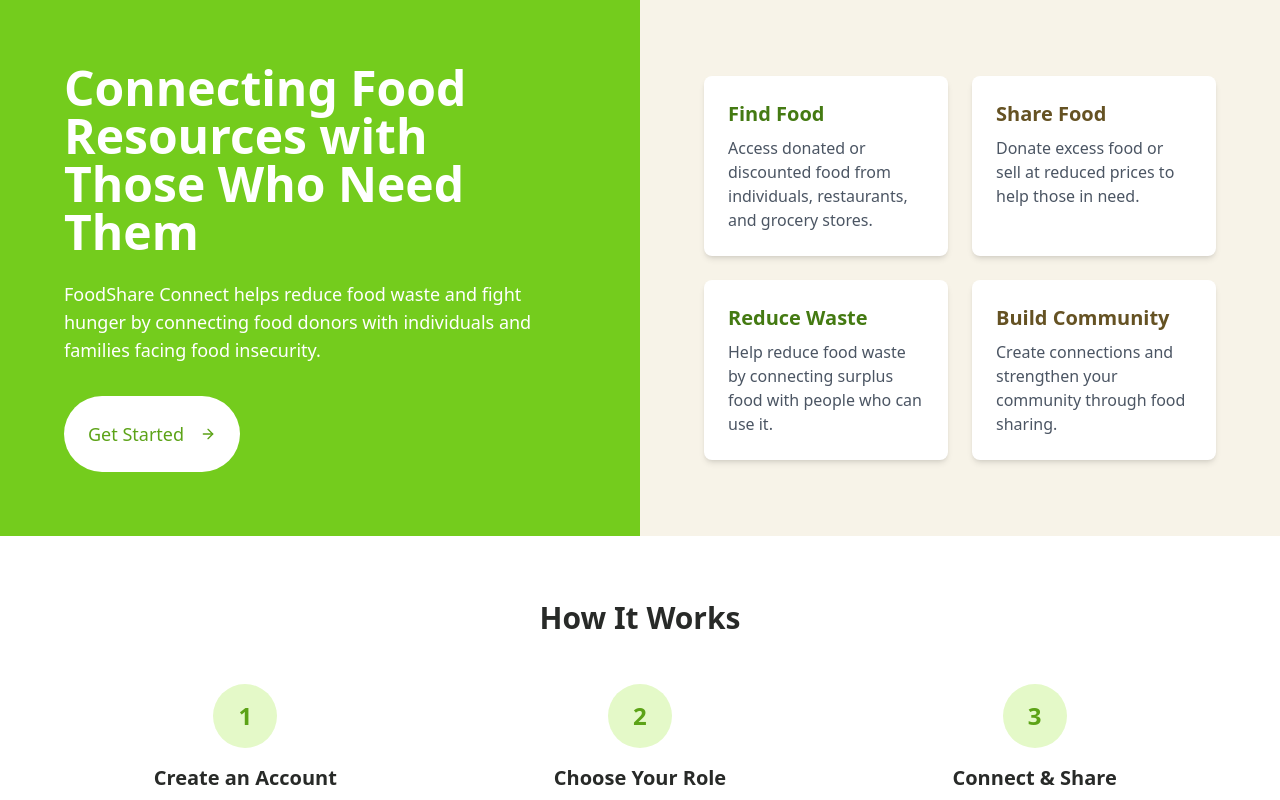
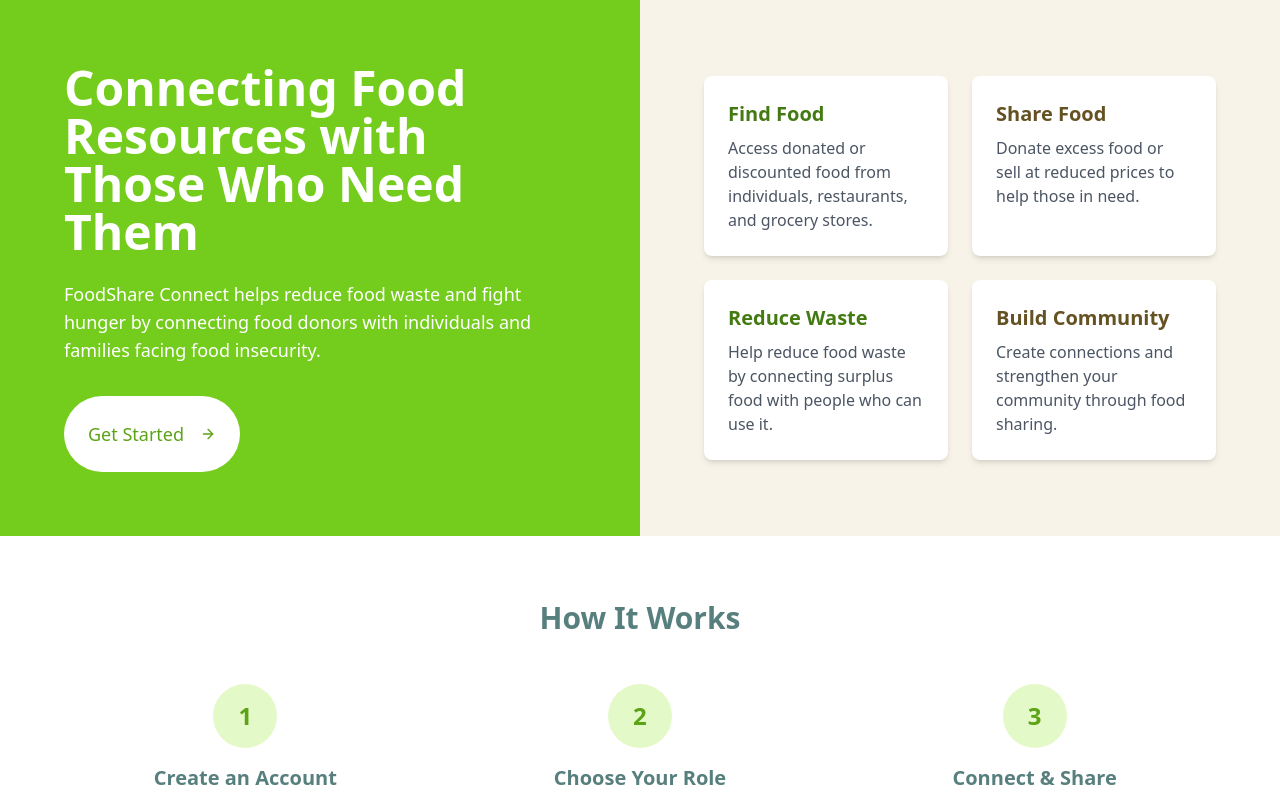
Before and after one commit to vanshikaasharma/LeftoverLove, a React (Vite) app: page / in a window 1280 px wide. Shown: the top 800 px of the page. Built offline with nearby package versions, Linux system fonts and the light colour scheme.

Commit message:
Add theme colors
Update the application's color scheme to use the specified colors.

```diff
--- a/src/components/Header.tsx
+++ b/src/components/Header.tsx
@@ -25,40 +25,40 @@ const Header = () => {
   };
 
   return (
-    <header className="bg-white shadow-sm sticky top-0 z-10">
+    <header className="bg-leftover-cream shadow-sm sticky top-0 z-10">
       <div className="max-w-7xl mx-auto px-4 sm:px-6 lg:px-8">
         <div className="flex justify-between h-16">
           <div className="flex items-center">
             <Link to="/" className="flex-shrink-0 flex items-center">
-              <span className="text-green-600 font-bold text-xl">FoodShare Connect</span>
+              <span className="text-leftover-teal font-bold text-xl">Leftover Love</span>
             </Link>
           </div>
 
           {/* Desktop Navigation */}
           <nav className="hidden md:flex items-center space-x-4">
-            <Link to="/" className="inline-flex items-center px-3 py-2 text-sm font-medium text-gray-700 hover:text-green-600">
+            <Link to="/" className="inline-flex items-center px-3 py-2 text-sm font-medium text-gray-700 hover:text-leftover-coral">
               <Home className="h-4 w-4 mr-1" />
               Home
             </Link>
 
             {userRole === "consumer" ? (
-              <Link to="/browse-food" className="inline-flex items-center px-3 py-2 text-sm font-medium text-gray-700 hover:text-green-600">
+              <Link to="/browse-food" className="inline-flex items-center px-3 py-2 text-sm font-medium text-gray-700 hover:text-leftover-coral">
                 <ShoppingBag className="h-4 w-4 mr-1" />
                 Find Food
               </Link>
             ) : (
-              <Link to="/create-listing" className="inline-flex items-center px-3 py-2 text-sm font-medium text-gray-700 hover:text-green-600">
+              <Link to="/create-listing" className="inline-flex items-center px-3 py-2 text-sm font-medium text-gray-700 hover:text-leftover-coral">
                 <Package className="h-4 w-4 mr-1" />
                 Share Food
               </Link>
             )}
 
-            <Link to="/profile" className="inline-flex items-center px-3 py-2 text-sm font-medium text-gray-700 hover:text-green-600">
+            <Link to="/profile" className="inline-flex items-center px-3 py-2 text-sm font-medium text-gray-700 hover:text-leftover-coral">
               <User className="h-4 w-4 mr-1" />
               My Account
             </Link>
 
-            <Button variant="ghost" className="inline-flex items-center" onClick={handleLogout}>
+            <Button variant="ghost" className="inline-flex items-center hover:text-leftover-coral" onClick={handleLogout}>
               <LogOut className="h-4 w-4 mr-1" />
               Sign Out
             </Button>
@@ -80,11 +80,11 @@ const Header = () => {
 
       {/* Mobile menu */}
       {mobileMenuOpen && (
-        <div className="md:hidden bg-white shadow-lg">
+        <div className="md:hidden bg-leftover-cream shadow-lg">
           <div className="pt-2 pb-3 space-y-1">
             <Link
               to="/"
-              className="block px-3 py-2 text-base font-medium text-gray-700 hover:bg-green-50 hover:text-green-600"
+              className="block px-3 py-2 text-base font-medium text-gray-700 hover:bg-leftover-pink/20 hover:text-leftover-coral"
               onClick={() => setMobileMenuOpen(false)}
             >
               <div className="flex items-center">
@@ -96,7 +96,7 @@ const Header = () => {
             {userRole === "consumer" ? (
               <Link
                 to="/browse-food"
-                className="block px-3 py-2 text-base font-medium text-gray-700 hover:bg-green-50 hover:text-green-600"
+                className="block px-3 py-2 text-base font-medium text-gray-700 hover:bg-leftover-pink/20 hover:text-leftover-coral"
                 onClick={() => setMobileMenuOpen(false)}
               >
                 <div className="flex items-center">
@@ -107,7 +107,7 @@ const Header = () => {
             ) : (
               <Link
                 to="/create-listing"
-                className="block px-3 py-2 text-base font-medium text-gray-700 hover:bg-green-50 hover:text-green-600"
+                className="block px-3 py-2 text-base font-medium text-gray-700 hover:bg-leftover-pink/20 hover:text-leftover-coral"
                 onClick={() => setMobileMenuOpen(false)}
               >
                 <div className="flex items-center">
@@ -119,7 +119,7 @@ const Header = () => {
 
             <Link
               to="/profile"
-              className="block px-3 py-2 text-base font-medium text-gray-700 hover:bg-green-50 hover:text-green-600"
+              className="block px-3 py-2 text-base font-medium text-gray-700 hover:bg-leftover-pink/20 hover:text-leftover-coral"
               onClick={() => setMobileMenuOpen(false)}
             >
               <div className="flex items-center">
@@ -129,7 +129,7 @@ const Header = () => {
             </Link>
 
             <button
-              className="w-full text-left block px-3 py-2 text-base font-medium text-gray-700 hover:bg-green-50 hover:text-green-600"
+              className="w-full text-left block px-3 py-2 text-base font-medium text-gray-700 hover:bg-leftover-pink/20 hover:text-leftover-coral"
               onClick={() => {
                 handleLogout();
                 setMobileMenuOpen(false);
--- a/src/index.css
+++ b/src/index.css
@@ -5,83 +5,83 @@
 
 @layer base {
   :root {
-    --background: 60 33% 98%;
-    --foreground: 120 3% 16%;
+    --background: 36 33% 98%;
+    --foreground: 178 19% 42%;
 
     --card: 0 0% 100%;
-    --card-foreground: 120 3% 16%;
+    --card-foreground: 178 19% 42%;
 
     --popover: 0 0% 100%;
-    --popover-foreground: 120 3% 16%;
+    --popover-foreground: 178 19% 42%;
 
-    --primary: 125 75% 46%;
-    --primary-foreground: 60 33% 98%;
+    --primary: 178 19% 42%;
+    --primary-foreground: 36 86% 92%;
 
-    --secondary: 43 48% 45%;
-    --secondary-foreground: 60 33% 98%;
+    --secondary: 0 63% 73%;
+    --secondary-foreground: 36 86% 92%;
 
-    --muted: 120 5% 92%;
-    --muted-foreground: 120 3% 46%;
+    --muted: 37 33% 93%;
+    --muted-foreground: 178 19% 52%;
 
-    --accent: 43 85% 90%;
-    --accent-foreground: 43 90% 25%;
+    --accent: 9 80% 89%;
+    --accent-foreground: 0 63% 33%;
 
     --destructive: 0 84.2% 60.2%;
-    --destructive-foreground: 60 33% 98%;
+    --destructive-foreground: 36 33% 98%;
 
-    --border: 120 5% 88%;
-    --input: 120 5% 88%;
-    --ring: 125 75% 46%;
+    --border: 37 33% 88%;
+    --input: 37 33% 88%;
+    --ring: 178 19% 42%;
 
     --radius: 0.5rem;
 
-    --sidebar-background: 0 0% 98%;
-    --sidebar-foreground: 240 5.3% 26.1%;
-    --sidebar-primary: 240 5.9% 10%;
-    --sidebar-primary-foreground: 0 0% 98%;
-    --sidebar-accent: 240 4.8% 95.9%;
-    --sidebar-accent-foreground: 240 5.9% 10%;
-    --sidebar-border: 220 13% 91%;
-    --sidebar-ring: 217.2 91.2% 59.8%;
+    --sidebar-background: 36 86% 92%;
+    --sidebar-foreground: 178 19% 42%;
+    --sidebar-primary: 178 19% 42%;
+    --sidebar-primary-foreground: 36 86% 92%;
+    --sidebar-accent: 9 80% 89%;
+    --sidebar-accent-foreground: 0 63% 33%;
+    --sidebar-border: 37 42% 87%;
+    --sidebar-ring: 178 19% 42%;
   }
 
   .dark {
-    --background: 120 4% 12%;
-    --foreground: 60 33% 98%;
+    --background: 178 19% 12%;
+    --foreground: 36 86% 92%;
 
-    --card: 120 3% 16%;
-    --card-foreground: 60 33% 98%;
+    --card: 178 19% 16%;
+    --card-foreground: 36 86% 92%;
 
-    --popover: 120 3% 16%;
-    --popover-foreground: 60 33% 98%;
+    --popover: 178 19% 16%;
+    --popover-foreground: 36 86% 92%;
 
-    --primary: 125 75% 46%;
-    --primary-foreground: 120 4% 12%;
+    --primary: 178 19% 42%;
+    --primary-foreground: 178 19% 12%;
 
-    --secondary: 43 48% 45%;
-    --secondary-foreground: 120 4% 12%;
+    --secondary: 0 63% 73%;
+    --secondary-foreground: 178 19% 12%;
 
-    --muted: 120 3% 26%;
-    --muted-foreground: 120 3% 76%;
+    --muted: 178 19% 26%;
+    --muted-foreground: 178 19% 76%;
 
-    --accent: 43 50% 25%;
-    --accent-foreground: 60 33% 98%;
+    --accent: 9 50% 40%;
+    --accent-foreground: 36 86% 92%;
 
     --destructive: 0 62.8% 30.6%;
-    --destructive-foreground: 60 33% 98%;
+    --destructive-foreground: 36 86% 92%;
 
-    --border: 120 3% 26%;
-    --input: 120 3% 26%;
-    --ring: 125 75% 46%;
+    --border: 178 19% 26%;
+    --input: 178 19% 26%;
+    --ring: 178 19% 42%;
 
-    --sidebar-background: 240 5.9% 10%;
-    --sidebar-foreground: 240 4.8% 95.9%;
-    --sidebar-primary: 224.3 76.3% 48%;
-    --sidebar-primary-foreground: 0 0% 100%;
-    --sidebar-accent: 240 3.7% 15.9%;
-    --sidebar-accent-foreground: 240 4.8% 95.9%;
-    --sidebar-border: 240 3.7% 15.9%;
-    --sidebar-ring: 217.2 91.2% 59.8%;
+    --sidebar-background: 178 19% 16%;
+    --sidebar-foreground: 36 86% 92%;
+    --sidebar-primary: 0 63% 73%;
+    --sidebar-primary-foreground: 178 19% 12%;
+    --sidebar-accent: 9 50% 40%;
+    --sidebar-accent-foreground: 36 86% 92%;
+    --sidebar-border: 178 19% 26%;
+    --sidebar-ring: 0 63% 73%;
   }
 }
 
--- a/tailwind.config.ts
+++ b/tailwind.config.ts
@@ -1,4 +1,3 @@
-
 import type { Config } from "tailwindcss";
 
 export default {
@@ -87,6 +86,13 @@ export default {
 					800: '#443718',
 					900: '#2D240F',
 				},
+				leftover: {
+					gold: '#F6BD60',
+					cream: '#F7EDE2',
+					pink: '#F5CAC3',
+					teal: '#84A59D',
+					coral: '#F28482',
+				},
 			},
 			borderRadius: {
 				lg: 'var(--radius)',
```
Also changed, not shown: src/pages/ProfilePage.tsx (+21 -21 lines).
